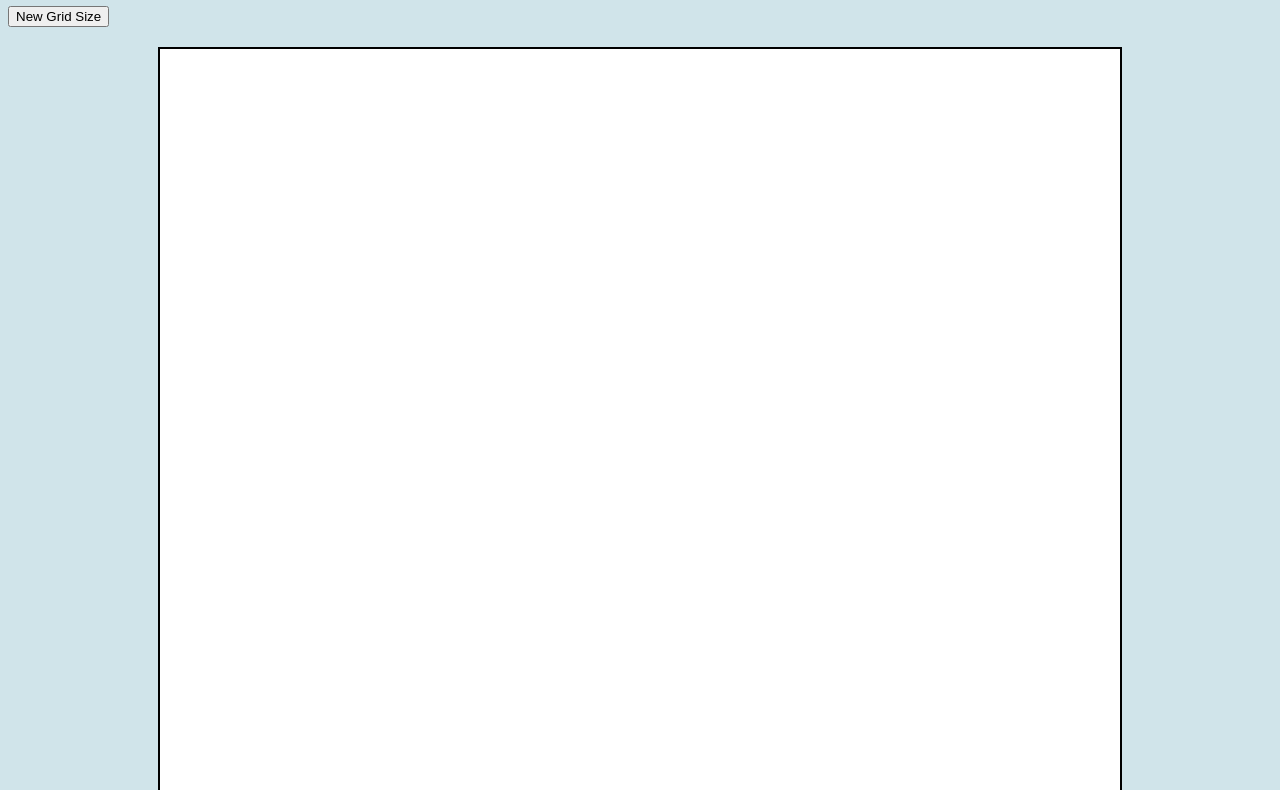
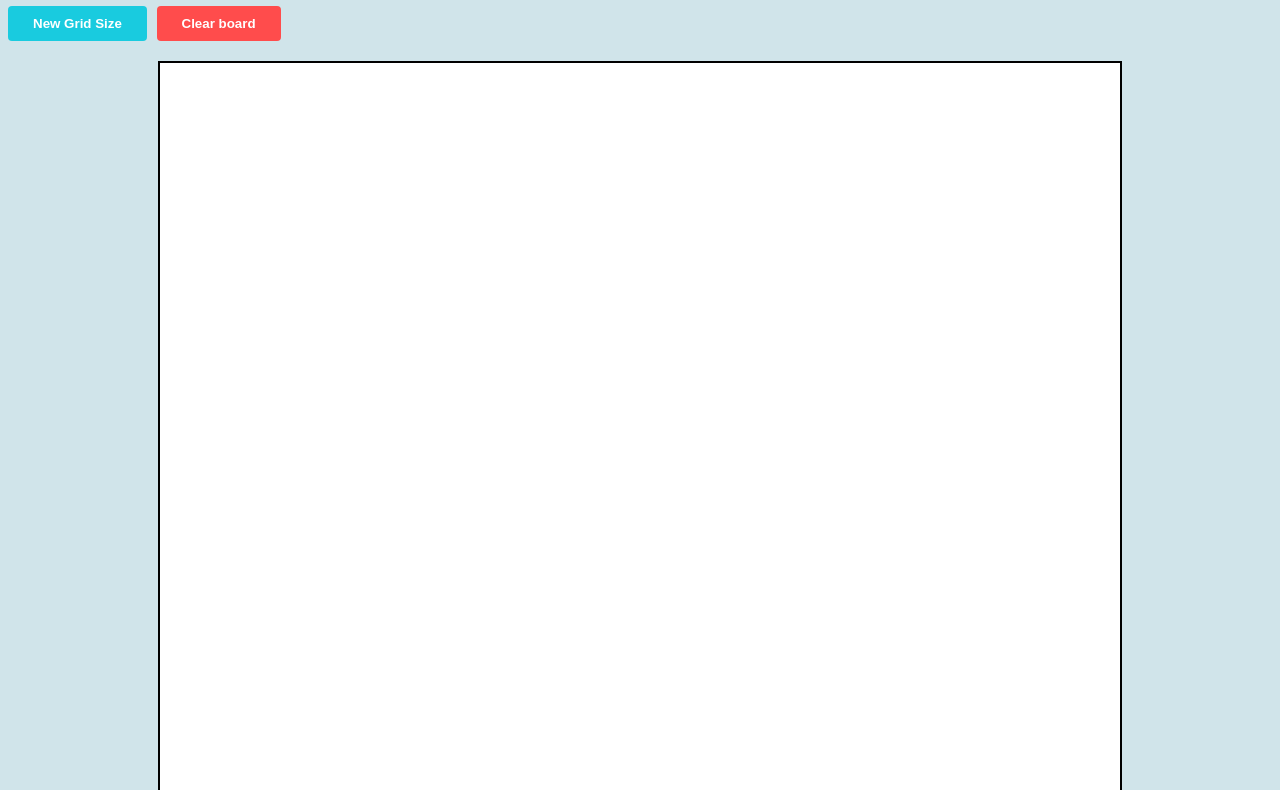
Before and after one commit to EnemuoChidera45/Etch-a-sketch, a plain HTML site: page index.html in a window 1280 px wide. Shown: the part 74-864 px from the top of the page. Drawn offline with Linux system fonts and the light colour scheme.

Commit message:
addition of clear button

```diff
--- a/index.html
+++ b/index.html
@@ -8,7 +8,10 @@
   </head>
   <body>
     <h1>Etch-a-sketch</h1>
-    <button id="reset-btn">New Grid Size</button>
+    <div id="controls">
+      <button id="reset-btn">New Grid Size</button>
+      <button id="clear-btn">Clear board</button>
+    </div>
     <div id="container"></div>
 
     <script src="./script.js" defer></script>
--- a/script.js
+++ b/script.js
@@ -31,4 +31,17 @@ resetBtn.addEventListener("click", () => {
   }
 });
 
+const clearBtn = document.querySelector("#clear-btn");
+
+clearBtn.addEventListener("click", () => {
+  const squares = document.querySelectorAll(".square");
+
+  squares.forEach((square) => {
+    square.style.backgroundColor = "white";
+
+    square.dataset.brightness = "100";
+    square.style.filter = "brightness(100%)";
+  });
+});
+
 createGrid(16);
--- a/styles.css
+++ b/styles.css
@@ -20,3 +20,37 @@ body {
   box-sizing: border-box;
   border: 1px solid #ffffff;
 }
+
+.controls {
+  margin-bottom: 20px;
+  display: flex;
+  gap: 15px;
+}
+
+#clear-btn {
+  padding: 10px 25px;
+  background-color: #ff4c4c;
+  color: white;
+  border: none;
+  font-weight: bold;
+  cursor: pointer;
+  border-radius: 4px;
+}
+
+#clear-btn:hover {
+  background-color: #d43f3f;
+}
+
+#reset-btn {
+  padding: 10px 25px;
+  background-color: #19cbdf;
+  color: white;
+  border: none;
+  font-weight: bold;
+  cursor: pointer;
+  border-radius: 4px;
+}
+
+#reset-btn:hover {
+  background-color: #2c94a0;
+}
```
